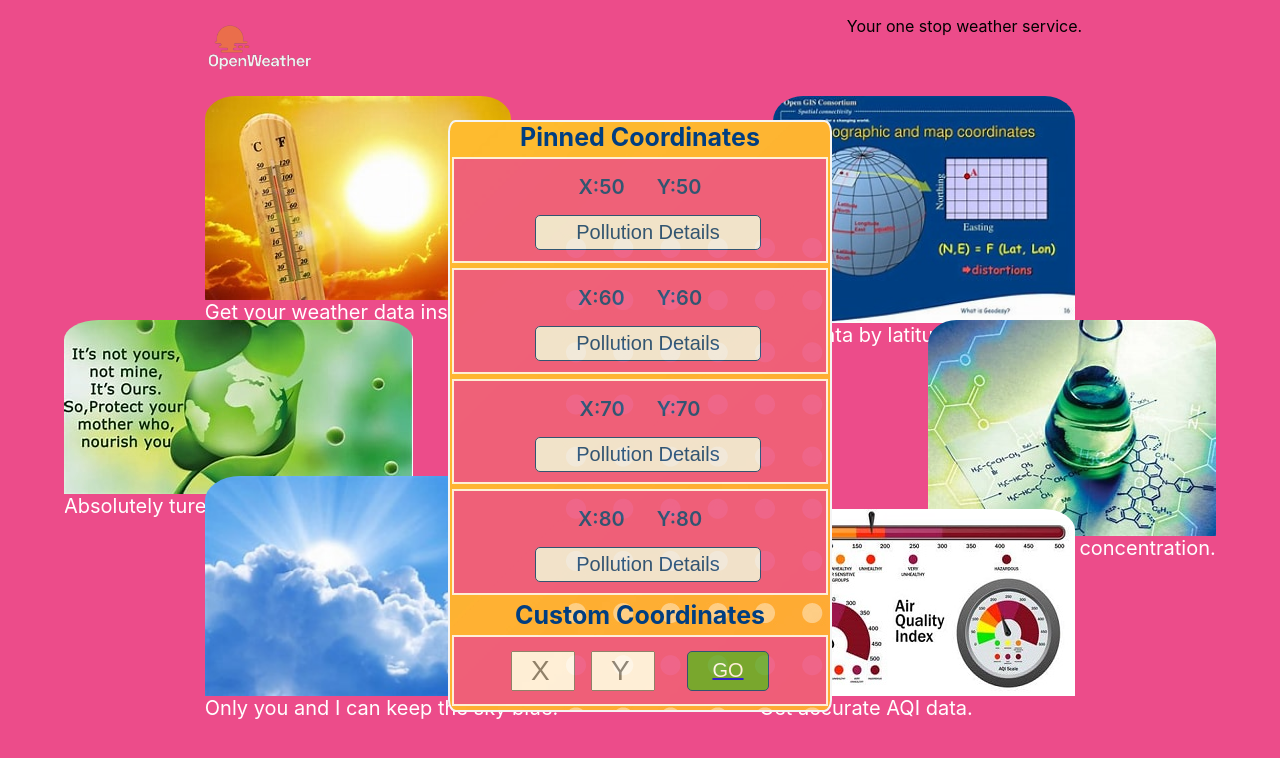
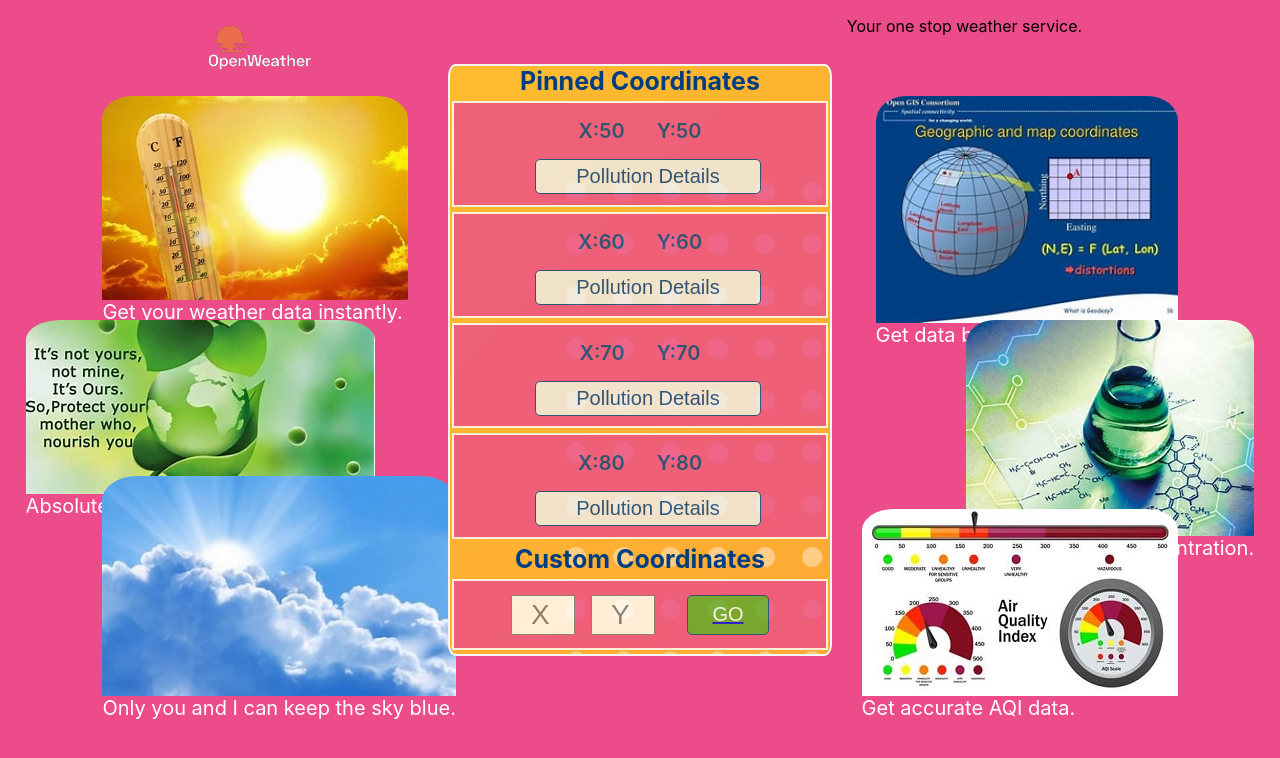
Before and after one commit to kalbek/react-capstone, a React (Create React App) app: page / in a window 1280 px wide. Shown: the top 758 px of the page. Built offline with nearby package versions, Linux system fonts and the light colour scheme.

Commit message:
Build and deploy.

```diff
--- a/src/index.css
+++ b/src/index.css
@@ -167,32 +167,32 @@ code {
 
 .g-1-1 {
   top: 12%;
-  left: 16%;
+  left: 8%;
 }
 
 .g-1-2 {
   top: 40%;
-  left: 5%;
+  left: 2%;
 }
 
 .g-1-3 {
-  left: 16%;
+  left: 8%;
   bottom: 10%;
 }
 
 .g-2-1 {
   top: 12%;
-  right: 16%;
+  right: 8%;
 }
 
 .g-2-2 {
   top: 40%;
-  right: 5%;
+  right: 2%;
 }
 
 .g-2-3 {
   bottom: 10%;
-  right: 16%;
+  right: 8%;
 }
 
 .contents {
@@ -210,7 +210,7 @@ code {
   width: 30%;
   border: 2px solid whitesmoke;
   border-radius: 2%;
-  top: 15%;
+  top: 8%;
   display: flex;
   flex-direction: column;
   align-items: center;
@@ -310,9 +310,9 @@ input::placeholder {
 }
 
 .details {
-  margin-top: 10rem;
+  margin-top: 5rem;
   width: 60vw;
-  height: 80vh;
+  height: 75vh;
   border-radius: 10px;
   background-image: url("/public/images/cool-bg.jpg");
 }
```
